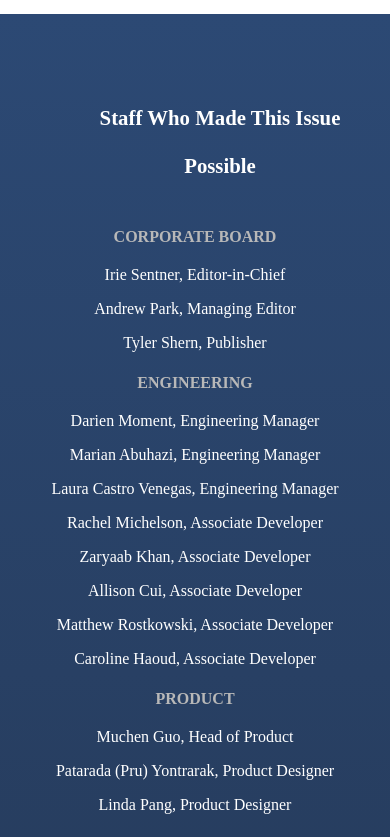
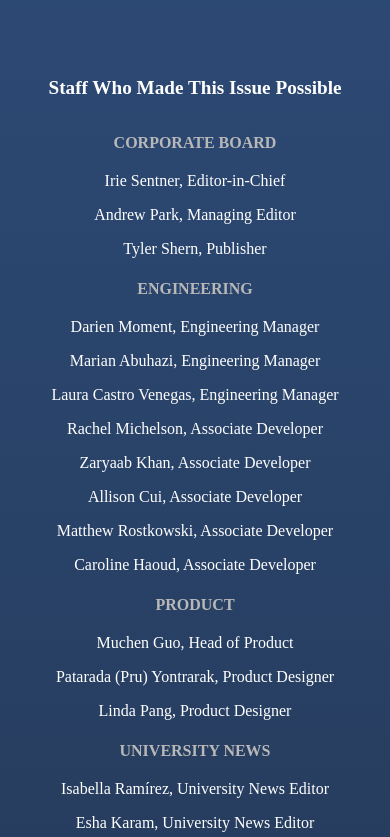
Before and after one commit to spectatorpublishing/commencement-2023, a React (Create React App) app: page / in a window 390 px wide. Shown: the top 837 px of the page. Built offline with nearby package versions, Linux system fonts and the light colour scheme; the HTML template or start-up script is replaced by a standard one; a web font is replaced by a local one.

Commit message:
slight edits to center mobile title and to use sizes from devices.js

```diff
--- a/src/components/Credits.js
+++ b/src/components/Credits.js
@@ -4,43 +4,34 @@
 import React from 'react';
 import styled from 'styled-components';
 import { credits } from '../testData/testCredits.js'
+import { size } from "../device";
+
 const jsonData = require("../testData/testCredits.json")
 
 const font = "Khula";
 
-const HeaderDiv = styled.div`
-    @media only screen and (max-width: 768px){
-        text-align:center;
-    }
-`;
-
-const Header = styled.h1`
+const Header = styled.div`
     padding-left:4rem;
     font-style: normal;
     font-weight: 700;
-    font-size: 30px;
-    line-height: 48px;
+    font-size: 1.8rem;
+    line-height: 1rem;
     text-transform: capitalize;
     color: #FFFFFF;
     font-family: ${font};
     padding-top:2rem;
-    @media only screen and (max-width: 1216px){
-        width: 68%;
-        font-weight: 700;
-        font-size: 1.8rem;
-        text-align:center
-    }
-    @media only screen and (max-width: 768px){
+    @media only screen and (max-width: ${size.tablet}){
         width: 80%;
         font-weight: 700;
         font-size: 1.5rem;
         text-align:center
     }
-    @media only screen and (max-width: 600px){
+    @media only screen and (max-width: ${size.mobile}){
         font-weight: 700;
-        font-size: 1.3rem;
-        padding-top:5rem;
+        font-size: 1.2rem;
+        padding: 5rem 0rem 0rem 0rem;
         text-align:center;
+        margin: auto;
     }
 `;
 
@@ -126,16 +117,16 @@ const Credits = () => {
 
     return (
         <CreditsWrapper>
-        <HeaderDiv><Header>Staff who made this issue possible</Header></HeaderDiv>
+            <Header>Staff who made this issue possible</Header>
             <SectAndNames>
 
                 {/* change credits to jsonData if reading from json intead of js */}
                 {Object.entries(credits).map(([section, key]) => {
-                        return(
+                    return (
                         <li>
-                                <Section> <span class = "sectionName">{section}</span>
+                            <Section> <span class="sectionName">{section}</span>
                                 {key.map((person, index) => {
-                                    return(
+                                    return (
                                         <Name key={index}>{person.staff_name}, {person.title}</Name>
                                     );
                                 })}
```
Lines whose indentation alone changed are shown as unchanged.
